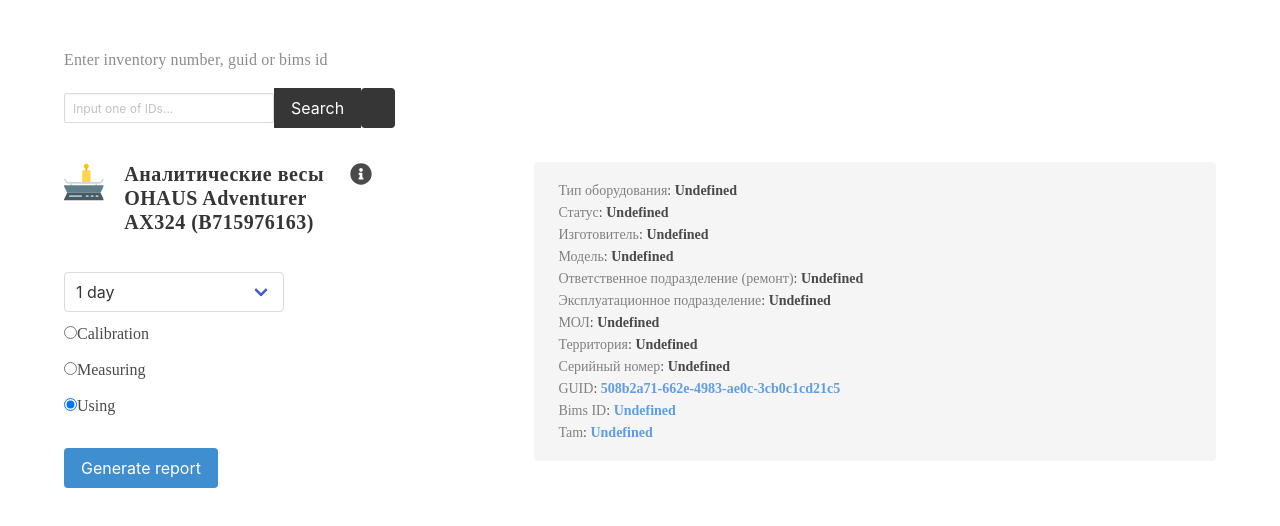
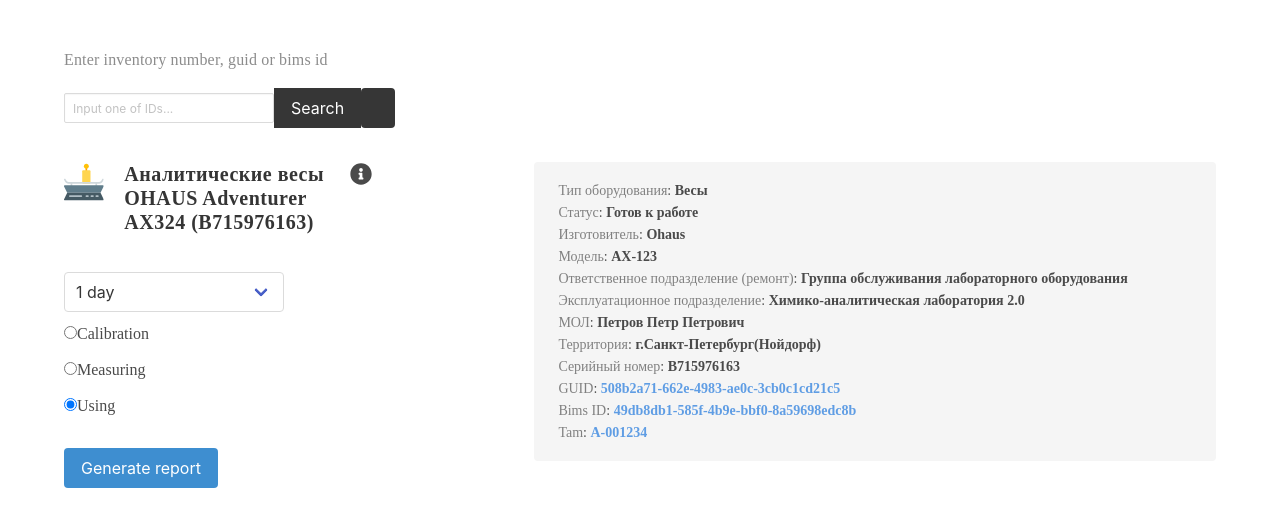
Before and after one commit to shutemov/biocad-test-task, a Vue app in the folder instrument-calibration-report-page/: page / in a window 1280 px wide. Shown: the top 526 px of the page. Built offline with nearby package versions, Linux system fonts and the light colour scheme; a web font is replaced by a local one; what bulma-checkradio, bulma-tooltip would draw is missing.

Commit message:
Update DeviceInfo.vue
Fixed  return computed-> updateInfo().
Added comments.
Minor styles fixes.

```diff
--- a/instrument-calibration-report-page/src/components/body/DeviceInfo.vue
+++ b/instrument-calibration-report-page/src/components/body/DeviceInfo.vue
@@ -1,14 +1,20 @@
 <template>
-    <div class="notification" id="body-block-device-info">
-        <div class="infoItem" v-for="(infoItem,index) in updateInfo" :key="'device_'+index">
-            <span class="deviceProp" style="color:gray">{{infoItem.deviceProperty}}</span>:
+    <div class="notification body-block-device-info" id="body-block-device-info">
+        <div class="infoItem"
+             v-for="(itemInfo,index) in updateInfo"
+             :key="'device_'+index">
 
-            <b v-if="infoItem.isCopied"
+
+            <!--  display the property of the item  -->
+            <span class="deviceProp" style="color:gray">{{itemInfo.deviceProperty}}</span>:
+
+            <!--  if itemInfo has property "isCopied" then add clickListener and styles  -->
+            <b v-if="itemInfo.isCopied"
                class="propValue"
-               @click="copy(infoItem.value)"
-               style="color:#5f9de4;">{{infoItem.value}}</b>
+               @click="copy(itemInfo.value)"
+               style="color:#5f9de4;">{{itemInfo.value}}</b>
 
-            <b v-else class="propValue">{{infoItem.value}}</b>
+            <b v-else class="propValue">{{itemInfo.value}}</b>
 
         </div>
     </div>
@@ -19,47 +25,52 @@
         name: "DeviceInfo",
 
         props: {
+
+            //
             device: {
                 type: Object,
                 default: function () {
                     return {
-                        typeOfEquipment: 'Undefined',
-                        workStatus: 'Undefined',
-                        title: 'Undefined',
-                        producer: 'Undefined',
-                        model: 'Undefined',
-                        responsibleUnit: 'Undefined',
-                        operationalUnit: 'Undefined',
-                        MOL: 'Undefined',
-                        territory: 'Undefined',
-                        serialNumber: 'Undefined',
+                        typeOfEquipment: 'Весы',
+                        workStatus: 'Готов к работе',
+                        title: 'Аналитические весы',
+                        producer: 'Ohaus',
+                        model: 'AX-123',
+                        responsibleUnit: 'Группа обслуживания лабораторного оборудования',
+                        operationalUnit: 'Химико-аналитическая лаборатория 2.0',
+                        MOL: 'Петров Петр Петрович',
+                        territory: 'г.Санкт-Петербург(Нойдорф)',
+                        serialNumber: 'B715976163',
                         GUID: '508b2a71-662e-4983-ae0c-3cb0c1cd21c5',
-                        bimsID: 'Undefined',
-                        tam: 'Undefined',
+                        bimsID: '49db8db1-585f-4b9e-bbf0-8a59698edc8b',
+                        tam: 'А-001234',
                     }
                 }
             }
         },
 
+
         data() {
-            return {
-                // deviceInfo: this.updateInfo
-            }
+            return {}
         },
 
 
+        created() {
+
+        },
+
         computed: {
+
+            /*
+            * change data when a new device arrives
+            */
             updateInfo() {
-
-                return [...
-                    [
+                return [
                     {deviceProperty: 'Тип оборудования', value: this.device.typeOfEquipment},
                     {deviceProperty: 'Статус', value: this.device.workStatus},
                     {deviceProperty: 'Изготовитель', value: this.device.producer},
                     {deviceProperty: 'Модель', value: this.device.model},
-                        {
-                            deviceProperty: 'Ответственное подразделение (ремонт)', value: this.device.responsibleUnit
-                        },
+                    {deviceProperty: 'Ответственное подразделение (ремонт)', value: this.device.responsibleUnit},
                     {deviceProperty: 'Эксплуатационное подразделение', value: this.device.operationalUnit},
                     {deviceProperty: 'МОЛ', value: this.device.MOL},
                     {deviceProperty: 'Территория', value: this.device.territory},
@@ -68,20 +79,22 @@
                     {deviceProperty: 'Bims ID', value: this.device.bimsID, isCopied: true},
                     {deviceProperty: 'Tam', value: this.device.tam, isCopied: true},
                 ]
-                ]
-            }
+            },
         },
 
 
         methods: {
+
+            /*
+            * Сopy a device property value to clipboard if it has an 'isCopied'attribute
+            */
             copy(code) {
-                console.log(code)
                 navigator.clipboard.writeText(code)
                     .then(() => {
                         alert('code was copied ' + code)
                     })
                     .catch(err => {
-                        console.log('Something went wrong', err);
+                        console.log('[ERROR] COPY', err);
                     });
             }
         }
@@ -97,7 +110,7 @@
         margin-top: 0px;
     }
 
-    #body-block-device-info {
+    .body-block-device-info {
         /*border: 1px solid;*/
         /*margin-left: 30px;*/
         /*width: 550px;*/
```
Lines whose indentation alone changed are shown as unchanged.
